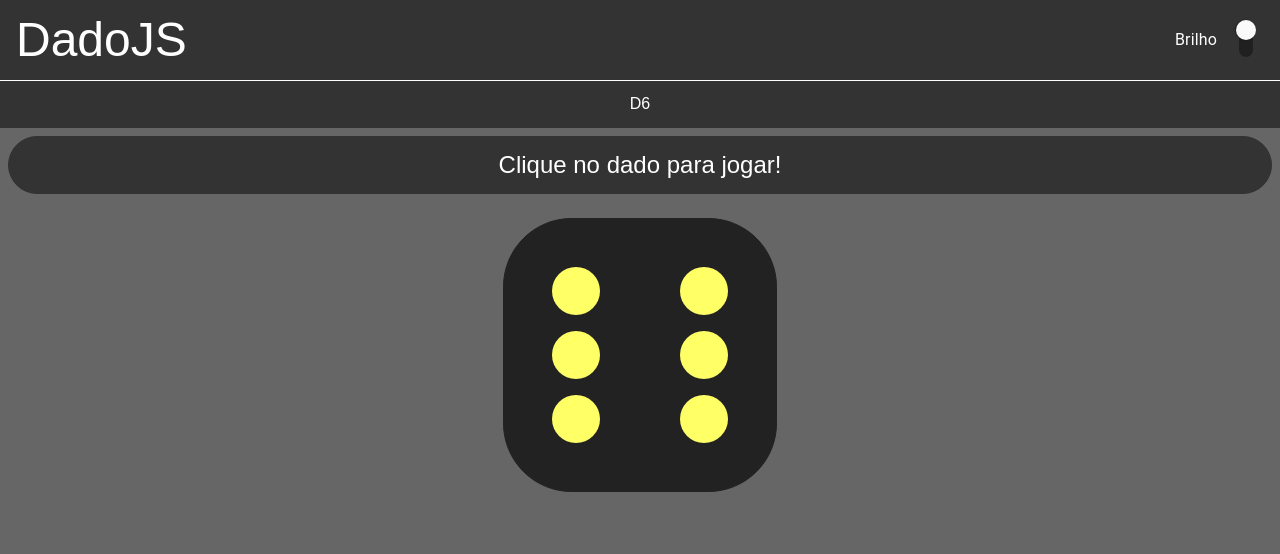
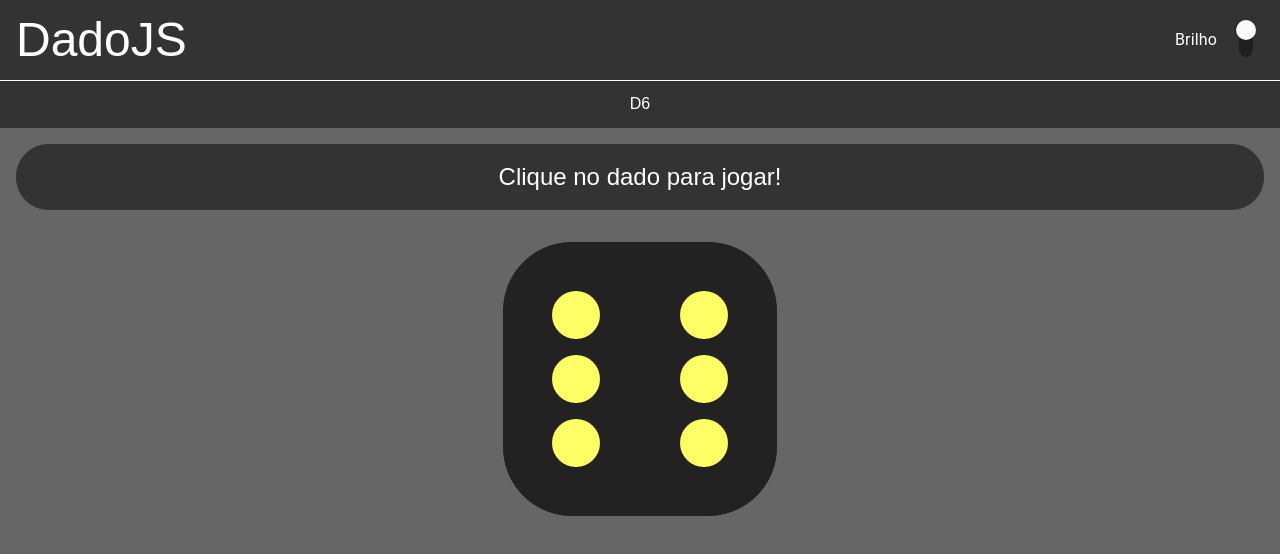
Before and after one commit to Tetr4k/dadojs, a React (Create React App) app: page /dadojs/dado6 in a window 1280 px wide. Shown: the top 554 px of the page. Built offline with nearby package versions, Linux system fonts and the light colour scheme.

Commit message:
Ajustes de Estilo

```diff
--- a/src/App.js
+++ b/src/App.js
@@ -18,10 +18,11 @@ function App() {
         <Route exact path='/dadojs'>
           <Conteudo>
             <CaixaTexto>
-              Esta é uma aplicação onde estou tentando implementar alguns dados(D4, D6, D20...)
+              Este é APP onde estou implementando alguns dados.
+              <br/>(D6, D8, D20, etc. . .)
             </CaixaTexto>
             <CaixaTexto>
-              Para entrar em contato:
+              Contato:
               <ol>
                 <li>
                 <a href="https://github.com/Tetr4k">GitHub</a>
--- a/src/Colors.js
+++ b/src/Colors.js
@@ -1,4 +1,5 @@
 export const corTextoPrincipal  = `white`;
+export const corTextoSecundaria = `gray`;
 export const corFundoPrincipal  = `#666`;
 export const corFundoSecundaria = `#333`;
 export const corDadoPadrao      = '#222';
--- a/src/componentes/CaixaTexto/index.jsx
+++ b/src/componentes/CaixaTexto/index.jsx
@@ -1,14 +1,22 @@
 import styled from 'styled-components'
-import { corFundoSecundaria, corTextoPrincipal} from '../../Colors';
+import { corFundoSecundaria, corTextoPrincipal, corTextoSecundaria} from '../../Colors';
 
 const CaixaTexto = styled.p`
     background: ${corFundoSecundaria};
     border: ${corFundoSecundaria} 1px solid;
     border-radius: 2rem;
     color: ${corTextoPrincipal};
+    line-height: 2rem;
+    margin-bottom: 1rem;
+    padding: 1rem;
     text-align: center;
-    margin-bottom: 0.5rem;
-    padding: 1rem;
+    & a{
+        text-decoration: none;
+        color: ${corTextoPrincipal};
+    }
+    & a:hover{
+        color: ${corTextoSecundaria};
+    }
 `
 
 export default CaixaTexto;
--- a/src/componentes/Conteudo/index.jsx
+++ b/src/componentes/Conteudo/index.jsx
@@ -3,7 +3,7 @@ import styled from 'styled-components'
 const Conteudo = styled.main`
     font-family: 'Rubik', sans-serif;
     font-size: 1.5rem;
-    padding: 0.5rem;
+    padding: 1rem;
 `
 
 export default Conteudo;
--- a/src/componentes/TrocaBrilho/index.jsx
+++ b/src/componentes/TrocaBrilho/index.jsx
@@ -11,10 +11,6 @@ const Retorno = () => {
 
     const [ brilho, setBrilho] = useState(false);
 
-    const handleChange = (event) => {
-        setBrilho({ ...brilho, [event.target.name]: event.target.checked });
-    };
-
     return (
         <FormGroup>
             <FormControlLabel
@@ -24,7 +20,7 @@ const Retorno = () => {
                             checked={brilho}
                             color="default"
                             name="brilho"
-                            onChange={handleChange}
+                            onChange={() => setBrilho(!brilho)}
                             size="normal"
                         />
                     </BotaoTroca>
```
